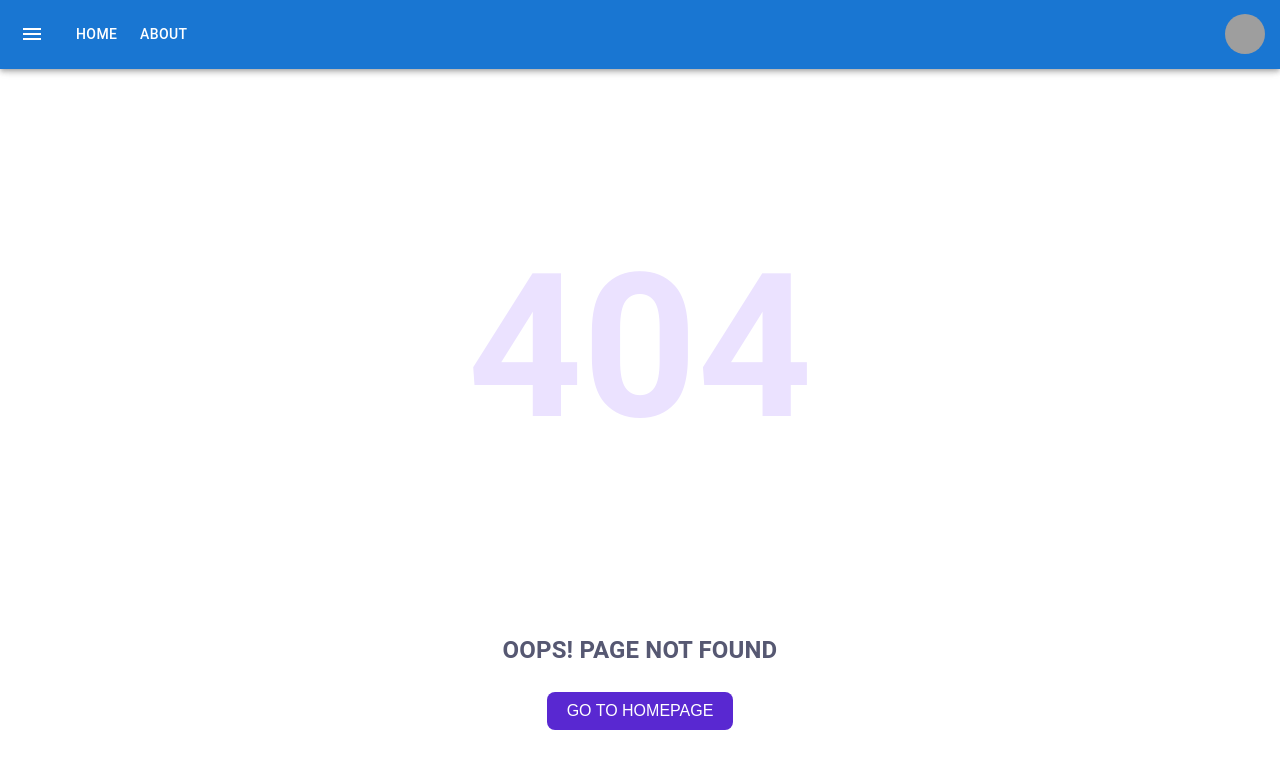
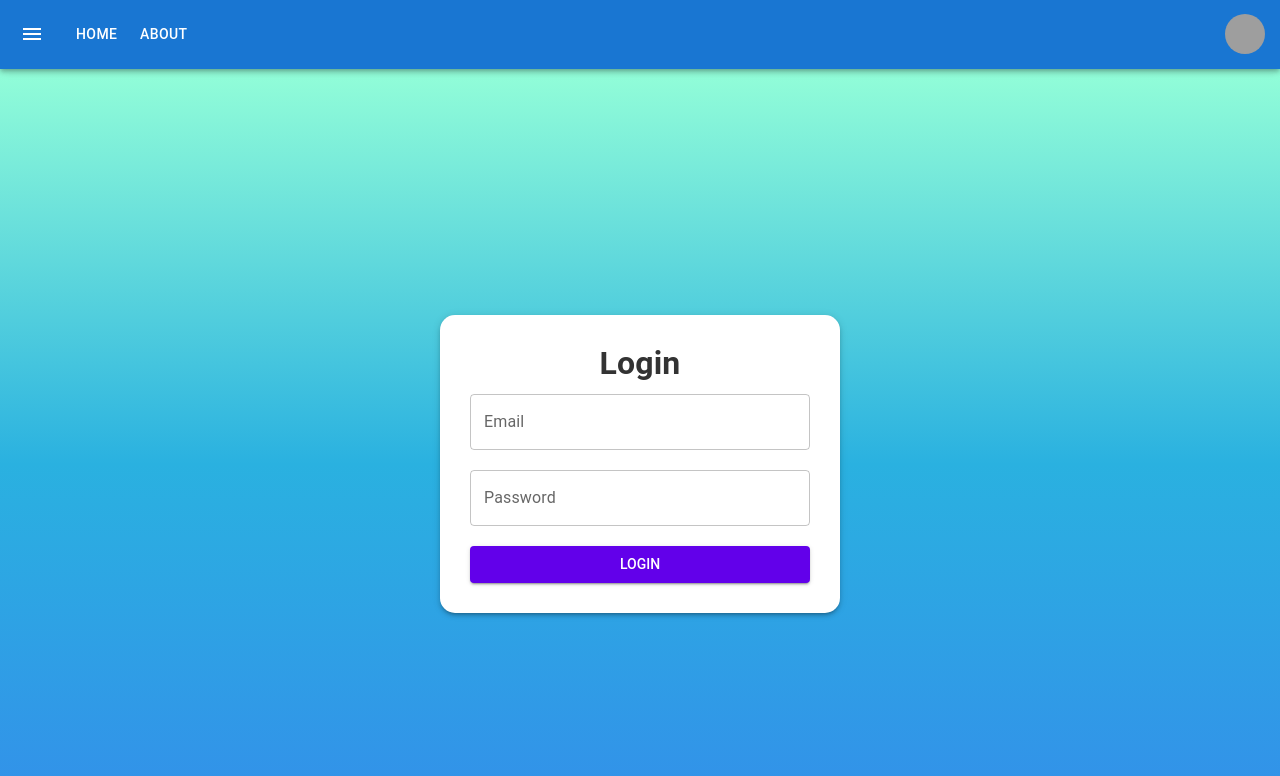
Before and after one commit to DhruvilKothiya/Todolist, a React (Create React App) app: page /login in a window 1280 px wide. Before the commit this address had no page. Shown: the top 776 px of the page. Built offline with nearby package versions, Linux system fonts and the light colour scheme; grey boxes are pictures that could not be loaded.

Commit message:
Add login page functionality in loginpage

```diff
--- /dev/null
+++ b/src/Components/LoginPage.jsx
@@ -0,0 +1,135 @@
+import React, { useState } from "react";
+import {
+  TextField,
+  Button,
+  Paper,
+  Typography,
+  createTheme,
+  ThemeProvider,
+} from "@mui/material";
+import { useNavigate } from "react-router-dom";
+import axios from "axios";
+
+const theme = createTheme({
+  palette: {
+    primary: {
+      main: "#6200ea",
+    },
+    secondary: {
+      main: "#ff4081",
+    },
+  },
+  typography: {
+    fontFamily: "Poppins, Roboto, Arial, sans-serif",
+    h1: {
+      fontSize: "2rem",
+      fontWeight: 600,
+      color: "#333",
+    },
+  },
+});
+
+export default function LoginPage() {
+  const [email, setEmail] = useState("");
+  const [username, setUsername] = useState("");
+  const [password, setPassword] = useState("");
+  const navigate = useNavigate();
+
+  const handleLogin = async () => {
+    try {
+      // Prepare login payload
+      const loginPayload = {
+        email,
+        password,
+      };
+
+      // Send login request to your FastAPI backend
+      const response = await axios.post(
+        "http://localhost:8000/token",
+        loginPayload
+      );
+      console.log('response',response.data)
+
+      // Extract token from the response
+      const { access_token } = response.data;
+
+      // Store token in localStorage (or use context)
+      localStorage.setItem("token", access_token);
+
+      // On successful login, navigate to the Todo List page
+      navigate("/todolist");
+    } catch (error) {
+      console.error("Login error:", error);
+      alert("Failed to log in. Please check your credentials.");
+    }
+  };
+
+  return (
+    <ThemeProvider theme={theme}>
+      <div
+        style={{
+          display: "flex",
+          justifyContent: "center",
+          alignItems: "center",
+          minHeight: "100vh",
+          backgroundImage: "linear-gradient(#94FFD8,#2ab1e0,#348beb)",
+        }}
+      >
+        <Paper
+          elevation={3}
+          style={{
+            padding: "30px",
+            borderRadius: "15px",
+            maxWidth: "400px",
+            width: "100%",
+          }}
+        >
+          <Typography variant="h1" align="center" gutterBottom>
+            Login
+          </Typography>
+
+          {/* Email Field */}
+
+          {/* Username Field */}
+          {/* <TextField
+            fullWidth
+            variant="outlined"
+            label="Username"
+            value={username}
+            onChange={(e) => setUsername(e.target.value)}
+            style={{ marginBottom: "20px" }}
+          /> */}
+
+          <TextField
+            fullWidth
+            variant="outlined"
+            label="Email"
+            value={email}
+            onChange={(e) => setEmail(e.target.value)}
+            style={{ marginBottom: "20px" }}
+          />
+          {/* Password Field */}
+          <TextField
+            fullWidth
+            variant="outlined"
+            label="Password"
+            type="password"
+            value={password}
+            onChange={(e) => setPassword(e.target.value)}
+            style={{ marginBottom: "20px" }}
+          />
+
+          {/* Login Button */}
+          <Button
+            variant="contained"
+            color="primary"
+            onClick={handleLogin}
+            style={{ width: "100%" }}
+          >
+            Login
+          </Button>
+        </Paper>
+      </div>
+    </ThemeProvider>
+  );
+}
--- a/src/Components/Routes.js
+++ b/src/Components/Routes.js
@@ -12,6 +12,7 @@ import Setting from "./Setting";
 import Token from "./Token";
 import Profile from "./Profile";
 import NotfoundPage from "./NotfoundPage";
+import LoginPage from "./LoginPage";
 
 const AppRoutes = () => {
   const routes = useRoutes([
@@ -28,6 +29,7 @@ const AppRoutes = () => {
         { path: "/todolist/:id", element: <Title /> },
         { path: "/setting", element: <Setting /> },
         { path: "/profile", element: <Profile /> },
+        { path: '/login',element:<LoginPage/>},
         { path: "*", element: <NotfoundPage /> },
       ],
     },
--- a/src/Components/TodoList.jsx
+++ b/src/Components/TodoList.jsx
@@ -57,25 +57,17 @@ export default function TodoList() {
   const [searchTerm, setSearchTerm] = useState("");
   const [debouncedSearchTerm, setDebouncedSearchTerm] = useState(searchTerm);
   const [sortOrder, setSortOrder] = useState("asc"); // State for sorting order
-  const [searchParams, setSearchParams] = useSearchParams();
+  const [searchParams] = useSearchParams();
   const navigate = useNavigate("");
-  const [changesearch, setChangeSearch] = useState([]);
-  const [page, setPage] = useState(0);
-  const [totalPages, setTotalPages] = useState(10);
+  const [page, setPage] = useState(1);
+  const [totalPages, setTotalPages] = useState(1);
 
   useEffect(() => {
-    console.log("searchTerm", searchTerm);
-    if (searchParams && searchTerm) {
+    // Handle debounced search term logic
+    if (searchTerm.trim() !== "") {
       if (!searchParams.get("search")) {
         navigate("?search=");
-      } else {
-        setSearchTerm(searchParams.get("search"));
       }
-    }
-  }, [searchParams]);
-
-  useEffect(() => {
-    if (searchTerm) {
       const handler = setTimeout(() => {
         setDebouncedSearchTerm(searchTerm);
         navigate(`?search=${searchTerm}&sort=${sortOrder}`);
@@ -84,50 +76,42 @@ export default function TodoList() {
       return () => {
         clearTimeout(handler);
       };
+    } else {
+      navigate(`/todolist`);
+      setDebouncedSearchTerm(searchTerm);
     }
-  }, [searchTerm, sortOrder]);
+  }, [searchParams, searchTerm, sortOrder]);
 
-  useEffect(() => {
   const fetchTodos = async () => {
     try {
-        const limit = 4; // Tasks per pagec
+      const limit = 1;
       const offset = (page - 1) * limit;
-        let response = await axios.get(
-          `http://localhost:8000/users/1/tasks/?search=${debouncedSearchTerm}&sort=${sortOrder}&limit=${limit}&offset=${offset}`
-        );
 
-        setSearchTodo(response.data.tasks);
-        console.log(response.data.tasks)
-        setTotalPages(Math.ceil(response.data.total / limit)); // Update the total page count
-      } catch (error) {
-        console.error("There was an error fetching the tasks!", error);
+      let url = `http://localhost:8000/users/tasks/?sort=${sortOrder}&limit=${limit}&offset=${offset}`;
+
+      if (debouncedSearchTerm.trim() !== "") {
+        url += `&search=${debouncedSearchTerm}`;
       }
-    };
-    if (debouncedSearchTerm.trim() !== "") {
-      fetchTodos(page);
-    }
-  }, [debouncedSearchTerm, sortOrder, page]);
 
-  useEffect(() => {
-    const fetchTodos = async () => {
-      try {
-        const limit = 4; // Tasks per page
-        const offset = page * limit; // Calculate the offset
-        console.log("debouncedSearchTerm", debouncedSearchTerm);
-
-        const response = await axios.get(
-          `http://localhost:8000/users/1/tasks/?sort=${sortOrder}&limit=${limit}&offset=${offset}`
-        );
+      const response = await axios.get(url, {
+        headers: { Authorization: `Bearer ${localStorage.getItem("token")}` },
+      });
 
       if (Array.isArray(response.data.tasks)) {
+        if (debouncedSearchTerm.trim() !== "") {
+          setSearchTodo(response.data.tasks);
+        } else {
           setTodos(response.data.tasks);
+        }
       } else {
         console.error("Response data is not an array:", response.data);
-          setTodos([]); // Reset to an empty array if the response is not an array
+        setTodos([]);
       }
 
+      setTotalPages(Math.ceil(response.data.total / limit));
+
       const initialCheckedStatus = {};
-        response.data.forEach((todo) => {
+      response.data.tasks.forEach((todo) => {
         initialCheckedStatus[todo.id] = todo.is_completed;
       });
       setCheckedStatus(initialCheckedStatus);
@@ -136,22 +120,28 @@ export default function TodoList() {
     }
   };
 
+  useEffect(() => {
     fetchTodos();
-  }, [debouncedSearchTerm, sortOrder]);
+  }, [debouncedSearchTerm, sortOrder, page]);
 
   const addTodo = () => {
     if (newTodo.trim() !== "") {
       axios
-        .post(`http://localhost:8000/tasks/`, {
+        .post(
+          `http://localhost:8000/tasks/`,
+          {
             title: newTodo,
-          user_id: 1,
-
             is_completed: false,
-        })
+          },
+          {
+            headers: {
+              Authorization: `Bearer ${localStorage.getItem("token")}`,
+            },
+          }
+        )
         .then((response) => {
-          setTodos([...todos, response.data]);
           setNewTodo("");
-          setCheckedStatus((prev) => ({ ...prev, [response.data.id]: false }));
+          fetchTodos();
         })
         .catch((error) => {
           console.error("There was an error creating the task!", error);
@@ -161,11 +151,13 @@ export default function TodoList() {
 
   const deleteTodo = (id) => {
     axios
-      .delete(`http://localhost:8000/tasks/${id}`)
+      .delete(`http://localhost:8000/tasks/${id}`, {
+        headers: {
+          Authorization: `Bearer ${localStorage.getItem("token")}`,
+        },
+      })
       .then(() => {
-        setTodos(todos.filter((todo) => todo.id !== id));
-        const { [id]: _, ...remaining } = checkedStatus;
-        setCheckedStatus(remaining);
+        fetchTodos();
       })
       .catch((error) => {
         console.error("There was an error deleting the task!", error);
@@ -178,14 +170,15 @@ export default function TodoList() {
     axios
       .put(
         `http://localhost:8000/tasks/${id}?title=${editingTodoText}&is_completed=${todoToUpdate.is_completed}`,
-        null
+        null,
+        {
+          headers: {
+            Authorization: `Bearer ${localStorage.getItem("token")}`,
+          },
+        }
       )
       .then(() => {
-        setTodos(
-          todos.map((todo) =>
-            todo.id === id ? { ...todo, title: editingTodoText } : todo
-          )
-        );
+        fetchTodos();
         setEditingTodoId(null);
       })
       .catch((error) => {
@@ -201,7 +194,12 @@ export default function TodoList() {
       .put(
         `http://localhost:8000/tasks/${id}?title=${
           todos.find((todo) => todo.id === id).title
-        }&is_completed=${newCheckedStatus}`
+        }&is_completed=${newCheckedStatus}`,
+        {
+          headers: {
+            Authorization: `Bearer ${localStorage.getItem("token")}`,
+          },
+        }
       )
       .then(() => {
         // Optionally update the local state if needed
@@ -227,9 +225,11 @@ export default function TodoList() {
 
   const handlePageChange = (event, value) => {
     setPage(value);
-    // fetchTodos(value); // Fetch tasks for the selected page
   };
+
+  console.log(totalPages);
   console.log(searchTodo, todos, debouncedSearchTerm);
+
   return (
     <ThemeProvider theme={theme}>
       <div
@@ -279,6 +279,9 @@ export default function TodoList() {
               variant="outlined"
               label="Add your new todo"
               value={newTodo}
+              onKeyDown={(e) => {
+                if (e.key === "Enter") addTodo();
+              }}
               onChange={(e) => setNewTodo(e.target.value)}
               style={{ marginRight: "10px" }}
             />
@@ -393,7 +396,16 @@ export default function TodoList() {
               </ListItem>
             ))}
           </List>
-          <Stack spacing={2}>
+          {totalPages > 1 && (
+            <Stack
+              spacing={2}
+              sx={{
+                display: "flex",
+                justifyContent: "center",
+                marginTop: "20px",
+                width: "85%", // Add margin on top to space out from the list
+              }}
+            >
               <Pagination
                 count={totalPages}
                 page={page}
@@ -401,6 +413,7 @@ export default function TodoList() {
                 color="primary"
               />
             </Stack>
+          )}
         </Paper>
       </div>
     </ThemeProvider>
```
Lines whose indentation alone changed are shown as unchanged.
